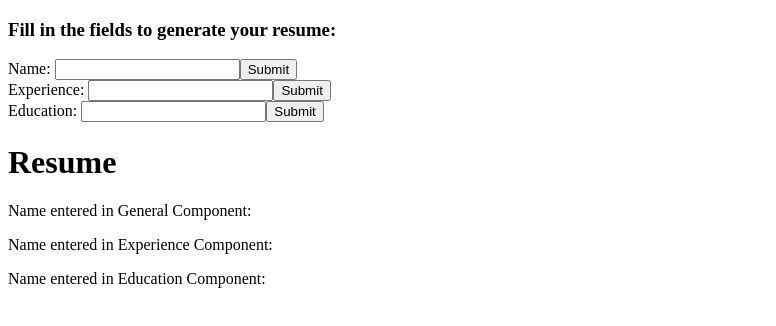
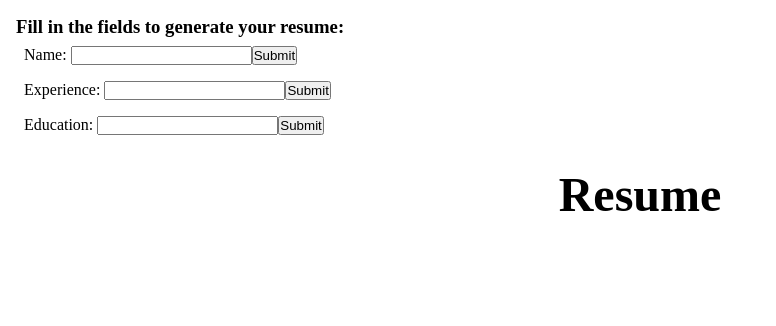
Before and after one commit to Looch8/react-cv-app, a React (Vite) app: page / in a window 1280 px wide. Shown: the top 326 px of the page, without its empty margins (0-776 px from the left). Built offline with nearby package versions, Linux system fonts and the light colour scheme.

Commit message:
added some css

```diff
--- a/src/App.jsx
+++ b/src/App.jsx
@@ -2,6 +2,7 @@ import Education from "./components/Education";
 import Experience from "./components/Experience";
 import General from "./components/General";
 import { useState } from "react";
+import styles from "./styles/styles.css";
 
 function App() {
 	const [name, setName] = useState("");
@@ -23,8 +24,8 @@ function App() {
 
 	return (
 		<>
-			<h3>Fill in the fields to generate your resume:</h3>
 			<form>
+				<h3>Fill in the fields to generate your resume:</h3>
 				<section className="general">
 					<General value={name} updateName={updateName} />
 				</section>
@@ -41,10 +42,12 @@ function App() {
 					/>
 				</section>
 			</form>
-			<h1>Resume</h1>
-			<p>Name entered in General Component: {name}</p>
-			<p>Name entered in Experience Component: {experience}</p>
-			<p>Name entered in Education Component: {education}</p>
+			<section className="resume-container">
+				<h1>Resume</h1>
+				<p>{name}</p>
+				<p>{experience}</p>
+				<p>{education}</p>
+			</section>
 		</>
 	);
 }
--- /dev/null
+++ b/src/styles/styles.css
@@ -0,0 +1,31 @@
+* {
+	margin: 0;
+	padding: 0;
+	box-sizing: border-box;
+}
+
+.resume-container {
+	width: 100%;
+	height: 100%;
+	display: flex;
+	flex-direction: column;
+	align-items: center;
+	justify-content: center;
+}
+
+h1 {
+	font-size: 3rem;
+}
+
+p {
+	font-size: 1.5rem;
+}
+
+/*  Align to the left */
+form {
+	padding: 1rem;
+}
+
+section {
+	padding: 0.5rem;
+}
```
